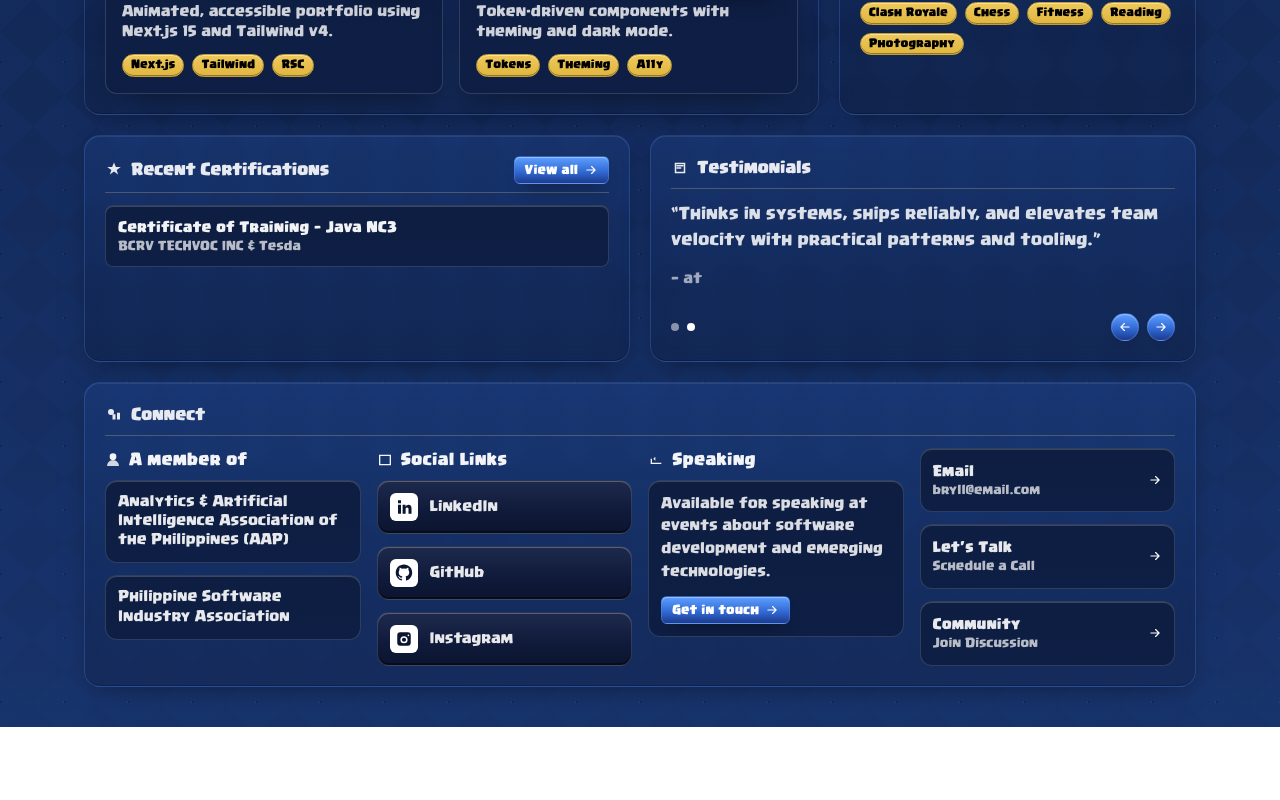
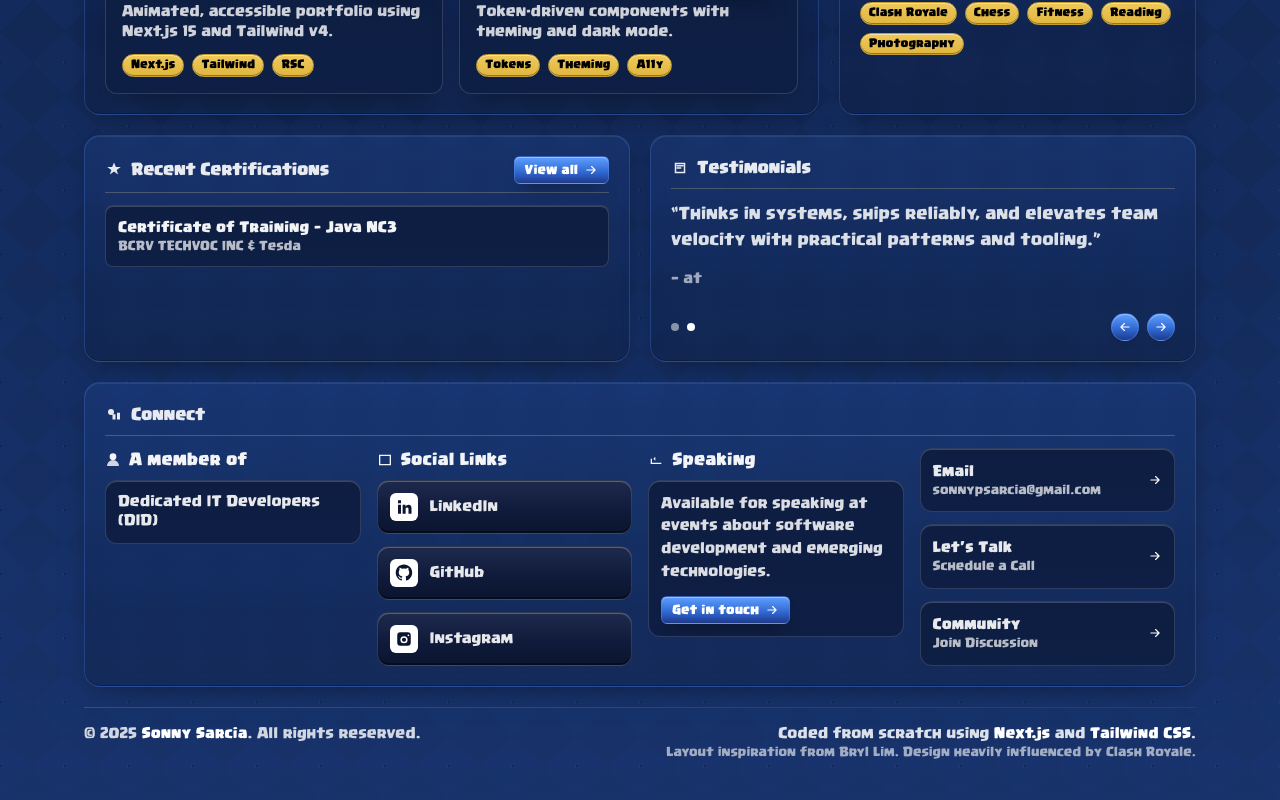
Before and after one commit to SonyCookies/portfolio, a Next.js app: page / in a window 1280 px wide. Shown: the part 1345-2145 px from the top of the page. Before the commit the page ends 2072 px from the top, so only its background shows below. Built offline with nearby package versions, Linux system fonts and the light colour scheme.

Commit message:
Added Footer

```diff
--- a/src/app/page.tsx
+++ b/src/app/page.tsx
@@ -6,6 +6,7 @@ import BeyondCoding from "@/components/sections/BeyondCoding";
 import Certifications from "@/components/sections/Certifications";
 import Testimonials from "@/components/sections/Testimonials";
 import Network from "@/components/sections/Network";
+import Footer from "@/components/sections/Footer";
 import RightColumn from "@/components/containers/RightColumn";
 
 export default function Home() {
@@ -21,6 +22,7 @@ export default function Home() {
         <Certifications />
         <Testimonials />
         <Network />
+        <Footer />
       </div>
     </div>
   );
--- /dev/null
+++ b/src/components/sections/Footer.tsx
@@ -0,0 +1,21 @@
+export default function Footer() {
+  const year = new Date().getFullYear();
+  return (
+    <footer className="col-span-full">
+      <div className="h-px w-full" style={{
+        background: "linear-gradient(90deg, rgba(255,255,255,0.14), rgba(255,255,255,0.06))",
+      }} />
+      <div className="mt-4 grid gap-4 sm:grid-cols-2 items-start">
+        <div className="text-sm text-white/80">
+          © {year} <span className="font-semibold text-white">Sonny Sarcia</span>. All rights reserved.
+        </div>
+        <div className="text-right text-sm">
+          <div className="text-white/85">
+            Coded from scratch using <span className="font-semibold text-white">Next.js</span> and <span className="font-semibold text-white">Tailwind CSS</span>.
+          </div>
+          <div className="text-white/60 text-xs">Layout inspiration from Bryl Lim. Design heavily influenced by Clash Royale.</div>
+        </div>
+      </div>
+    </footer>
+  );
+}
--- a/src/components/sections/Network.tsx
+++ b/src/components/sections/Network.tsx
@@ -24,10 +24,7 @@ export default function Network() {
             <span>A member of</span>
           </div>
           <ul className="space-y-3">
-            {[
-              "Analytics & Artificial Intelligence Association of the Philippines (AAP)",
-              "Philippine Software Industry Association",
-            ].map((t) => (
+            {["Dedicated IT Developers (DID)"].map((t) => (
               <li key={t} className="rounded-xl p-3" style={{
                 border: "1px solid rgba(255,255,255,0.14)",
                 background: "linear-gradient(180deg, color-mix(in oklab, #10234a 60%, #0b1736 40%), color-mix(in oklab, #0f214a 75%, #0a1634 25%))",
@@ -109,7 +106,7 @@ export default function Network() {
         {/* Contact tiles */}
         <div className="lg:col-span-3 grid gap-3">
           {[
-            { title: "Email", desc: "bryll@email.com" },
+            { title: "Email", desc: "sonnypsarcia@gmail.com" },
             { title: "Let's Talk", desc: "Schedule a Call" },
             { title: "Community", desc: "Join Discussion" },
           ].map(({ title, desc }) => (
--- a/src/components/sections/Testimonials.tsx
+++ b/src/components/sections/Testimonials.tsx
@@ -5,7 +5,7 @@ import { useEffect, useState, useRef } from "react";
 const testimonials = [
   {
     quote:
-      "Mark’s technical expertise is top‑notch, but what really sets him apart is his ability to understand business needs and translate them into scalable solutions.",
+      "Sonny’s technical expertise is top‑notch, but what really sets him apart is his ability to understand business needs and translate them into scalable solutions.",
     author: "— at",
   },
   {
```
